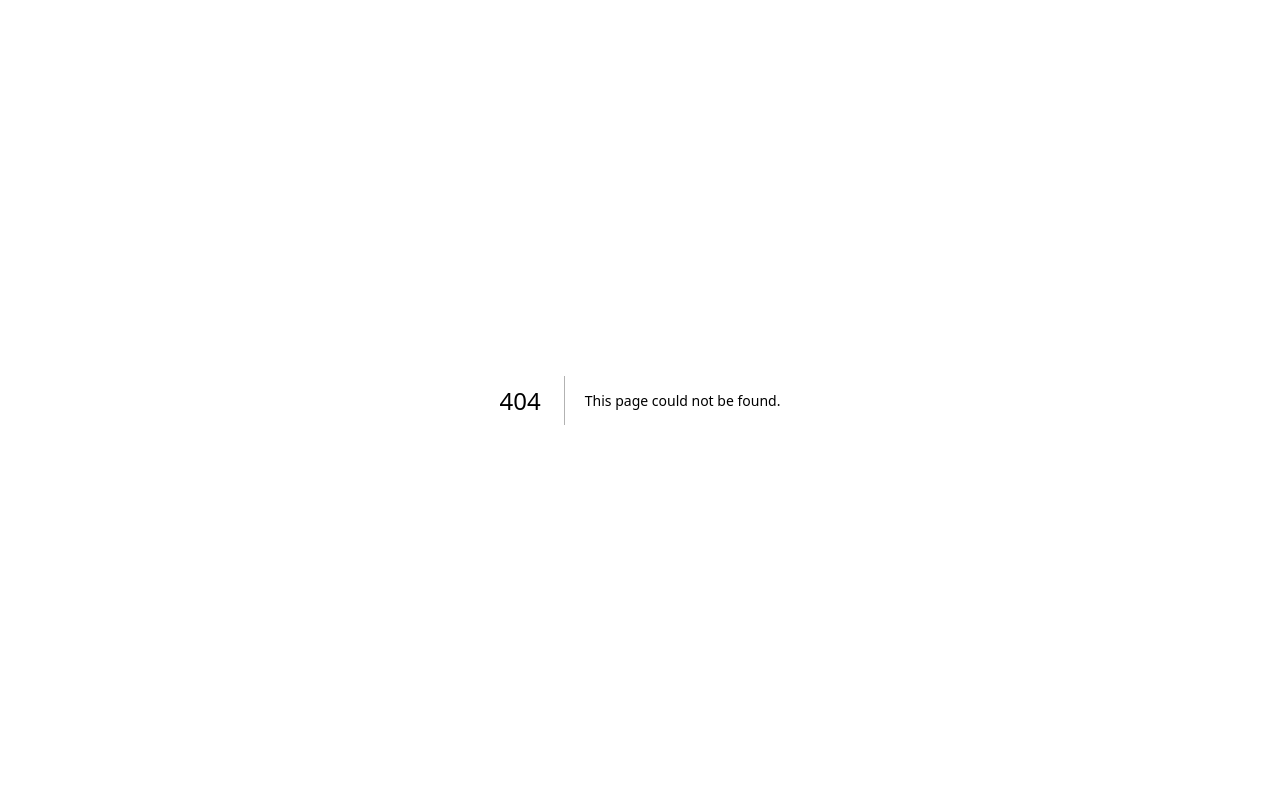
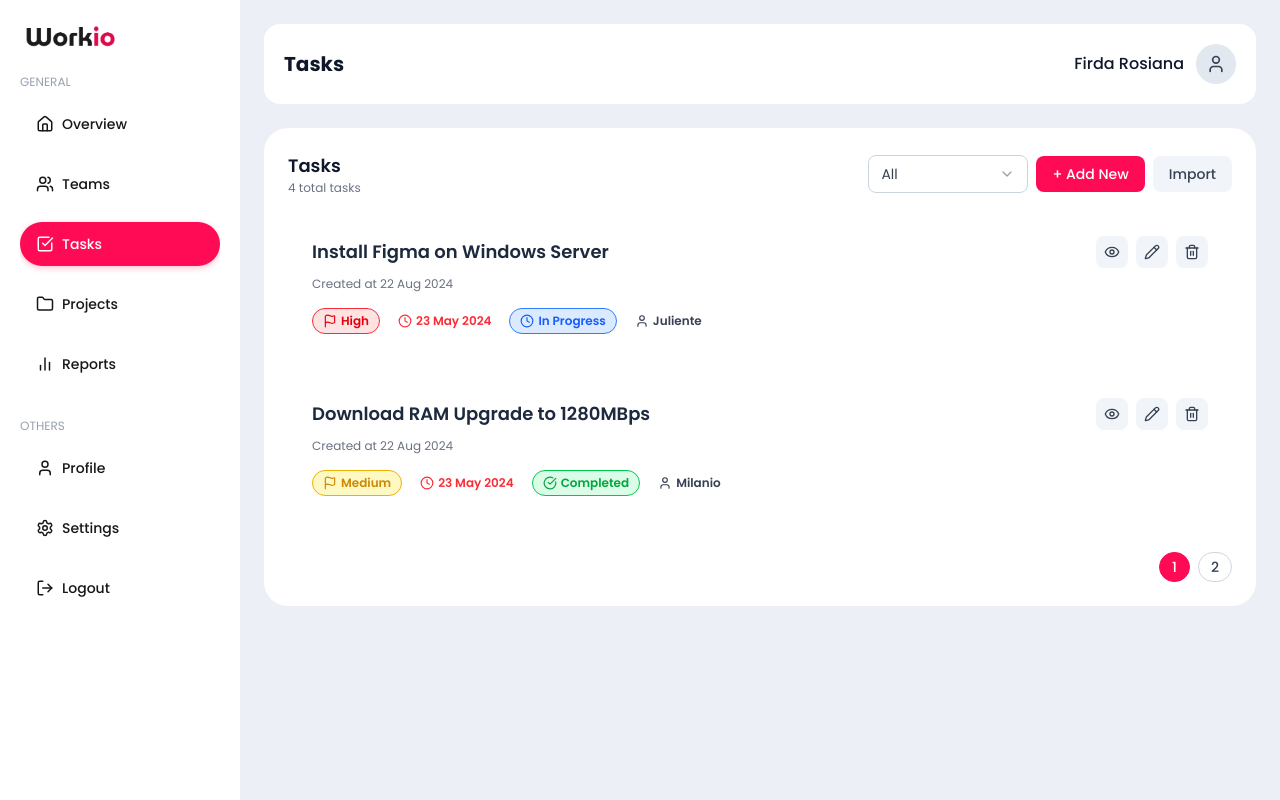
Before and after one commit to roziannn/workio-app, a Next.js app: page /tasks in a window 1280 px wide. Before the commit this address had no page. Built offline with nearby package versions, Linux system fonts and the light colour scheme.

Commit message:
feat(tasks): add task menu, datehelper, badge, datalistheader & pagination components

```diff
--- /dev/null
+++ b/app/(platform)/tasks/page.tsx
@@ -0,0 +1,84 @@
+"use client";
+import { useState } from "react";
+import { Flag, User, Trash2, Pencil, CheckCircle, Clock, LucideEye } from "lucide-react";
+import DataListHeader from "@/components/DataListHeader";
+import { formatDate } from "@/utils/dateHelper";
+import Badge from "@/components/Badge";
+import Pagination from "@/components/Pagination";
+
+export default function TasksPage() {
+  const [statusFilter, setStatusFilter] = useState("All");
+  const [currentPage, setCurrentPage] = useState(1);
+  const itemsPerPage = 2;
+
+  const tasks = [
+    { id: 1, title: "Install Figma on Windows Server", createdAt: "2024-08-22", dueDate: "2024-05-23", priority: "High", status: "In Progress", assignee: "Juliente" },
+    { id: 2, title: "Download RAM Upgrade to 1280MBps", createdAt: "2024-08-22", dueDate: "2024-05-23", priority: "Medium", status: "Completed", assignee: "Milanio" },
+    { id: 3, title: "Payment Settings for Kios Apps", createdAt: "2024-08-22", dueDate: "2024-05-23", priority: "Low", status: "In Progress", assignee: "Amaratki" },
+    { id: 4, title: "Deploy New API Endpoint", createdAt: "2024-08-25", dueDate: "2024-08-30", priority: "High", status: "In Progress", assignee: "Nadia" },
+  ];
+
+  const priorityStyles: Record<string, string> = {
+    High: "bg-red-100 text-red-600 border-red-500",
+    Medium: "bg-yellow-100 text-yellow-600 border-yellow-500",
+    Low: "bg-purple-100 text-purple-600 border-purple-500",
+  };
+
+  const statusStyles: Record<string, string> = {
+    "In Progress": "bg-blue-100 text-blue-600 border-blue-500",
+    Completed: "bg-green-100 text-green-600 border-green-500",
+  };
+
+  const filterOptions = ["All", "In Progress", "Completed"];
+  const filteredTasks = statusFilter === "All" ? tasks : tasks.filter((t) => t.status === statusFilter);
+
+  // Pagination logic
+  const totalPages = Math.ceil(filteredTasks.length / itemsPerPage);
+  const paginatedTasks = filteredTasks.slice((currentPage - 1) * itemsPerPage, currentPage * itemsPerPage);
+
+  return (
+    <div className="grid grid-cols-1 md:grid-cols-12 gap-6">
+      <div className="md:col-span-12 bg-white p-4 sm:p-6 rounded-3xl flex flex-col space-y-4">
+        <DataListHeader title="Tasks" total={filteredTasks.length} filterOptions={filterOptions} selectedFilter={statusFilter} onFilterChange={setStatusFilter} />
+
+        {paginatedTasks.map((task) => (
+          <div key={task.id} className="p-4 sm:p-6 hover:bg-slate-50 transition">
+            <div className="flex items-center justify-between mb-2">
+              <h2 className="text-base sm:text-lg font-semibold text-slate-800 hover:text-slate-900 cursor-pointer">{task.title}</h2>
+              <div className="flex space-x-2">
+                <button className="p-2 rounded-lg bg-slate-100 hover:bg-slate-200 text-gray-700 flex items-center justify-center">
+                  <LucideEye size={16} />
+                </button>
+                <button className="p-2 rounded-lg bg-slate-100 hover:bg-slate-200 text-gray-700 flex items-center justify-center">
+                  <Pencil size={16} />
+                </button>
+                <button className="p-2 rounded-lg bg-slate-100 hover:bg-red-500 text-gray-700 hover:text-white flex items-center justify-center">
+                  <Trash2 size={16} />
+                </button>
+              </div>
+            </div>
+
+            <p className="text-xs text-gray-500 mb-4">Created at {formatDate(task.createdAt)}</p>
+
+            <div className="flex items-center space-x-2 text-sm">
+              <Badge colorClass={priorityStyles[task.priority]} icon={<Flag size={14} />}>
+                {task.priority}
+              </Badge>
+              <Badge colorClass="text-red-500 border-none bg-transparent" icon={<Clock size={14} />}>
+                {formatDate(task.dueDate)}
+              </Badge>
+              <Badge colorClass={statusStyles[task.status]} icon={task.status === "Completed" ? <CheckCircle size={14} /> : <Clock size={14} />}>
+                {task.status}
+              </Badge>
+              <Badge colorClass="text-gray-700 border-none bg-transparent" icon={<User size={14} />}>
+                {task.assignee}
+              </Badge>
+            </div>
+          </div>
+        ))}
+
+        <Pagination currentPage={currentPage} totalPages={totalPages} onPageChange={setCurrentPage} />
+      </div>
+    </div>
+  );
+}
--- a/app/(platform)/teams/page.tsx
+++ b/app/(platform)/teams/page.tsx
@@ -2,6 +2,7 @@
 
 import { useState } from "react";
 import { Eye, Pencil, CheckCircle, XCircle } from "lucide-react";
+import Badge from "@/components/Badge";
 
 export default function TeamsPage() {
   const people = [
@@ -11,6 +12,11 @@ export default function TeamsPage() {
     { id: 4, name: "Diana Prince", email: "diana@example.com", role: "QA", subRole: "Engineer", registeredAt: "2024-03-05", status: "Inactive" },
     { id: 5, name: "Ethan Hunt", email: "ethan@example.com", role: "Marketing", subRole: "Specialist", registeredAt: "2024-03-15", status: "Active" },
   ];
+
+  const personStatusStyles: Record<string, string> = {
+    Active: "bg-green-100 text-green-700 border-green-500",
+    Inactive: "bg-red-100 text-red-700 border-red-500",
+  };
 
   const itemsPerPage = 5;
   const [currentPage, setCurrentPage] = useState(1);
@@ -66,10 +72,9 @@ export default function TeamsPage() {
                   </td>
 
                   <td className="px-6 py-4 whitespace-nowrap text-center">
-                    <span className={`inline-flex items-center px-3 py-1 rounded-full text-xs font-medium border ${person.status === "Active" ? "bg-green-100 text-green-700 border-green-500" : "bg-red-100 text-red-700 border-red-500"}`}>
-                      {person.status === "Active" ? <CheckCircle className="h-3 w-3 mr-1" /> : <XCircle className="h-3 w-3 mr-1" />}
+                    <Badge colorClass={personStatusStyles[person.status]} icon={person.status === "Active" ? <CheckCircle className="h-3 w-3" /> : <XCircle className="h-3 w-3" />}>
                       {person.status}
-                    </span>
+                    </Badge>
                   </td>
 
                   <td className="px-6 py-4 whitespace-nowrap text-right flex justify-end space-x-2">
--- /dev/null
+++ b/components/Badge.tsx
@@ -0,0 +1,16 @@
+import React from "react";
+
+interface BadgeProps {
+  children: React.ReactNode;
+  colorClass?: string;
+  icon?: React.ReactNode;
+}
+
+export default function Badge({ children, colorClass, icon }: BadgeProps) {
+  return (
+    <span className={`inline-flex items-center px-2.5 py-1 rounded-full border text-xs font-semibold ${colorClass}`}>
+      {icon && <span className="mr-1">{icon}</span>}
+      {children}
+    </span>
+  );
+}
--- /dev/null
+++ b/components/DataListHeader.tsx
@@ -0,0 +1,65 @@
+import React, { useState } from "react";
+import { ChevronDown, Check } from "lucide-react";
+
+interface DataListHeaderProps {
+  title: string;
+  total: number;
+  onAddNew?: () => void;
+  onImport?: () => void;
+  filterOptions?: string[];
+  selectedFilter?: string;
+  onFilterChange?: (value: string) => void;
+}
+
+export default function DataListHeader({ title, total, onAddNew, onImport, filterOptions, selectedFilter, onFilterChange }: DataListHeaderProps) {
+  const [open, setOpen] = useState(false);
+
+  return (
+    <div className="flex items-center justify-between mb-4">
+      <h2 className="text-sm sm:text-md font-semibold text-slate-600 flex flex-col">
+        <span className="text-lg text-slate-900">{title}</span>
+        <p className="text-xs text-gray-500 font-normal">
+          {total} total {title.toLowerCase()}
+        </p>
+      </h2>
+
+      <div className="flex items-center space-x-2">
+        {/* Filter */}
+        {filterOptions && onFilterChange && (
+          <div className="relative">
+            <button onClick={() => setOpen(!open)} className="w-40 flex items-center justify-between px-3 py-2 border border-slate-300 rounded-lg text-sm text-gray-700 bg-white hover:bg-gray-50 transition">
+              <span>{selectedFilter || "All"}</span>
+              <ChevronDown size={16} className={`ml-2 text-gray-400 transition-transform ${open ? "rotate-180" : ""}`} />
+            </button>
+
+            {open && (
+              <div className="absolute mt-2 w-40 bg-white border border-gray-100 rounded-lg shadow-lg z-10">
+                {filterOptions.map((opt) => (
+                  <div
+                    key={opt}
+                    onClick={() => {
+                      onFilterChange(opt);
+                      setOpen(false);
+                    }}
+                    className={`flex items-center justify-between px-3 py-2 text-sm cursor-pointer hover:bg-gray-100 ${selectedFilter === opt ? "text-slate-900 font-semibold" : "text-gray-700"}`}
+                  >
+                    <span>{opt}</span>
+                    {selectedFilter === opt && <Check size={14} />}
+                  </div>
+                ))}
+              </div>
+            )}
+          </div>
+        )}
+
+        {/* Buttons */}
+        <button onClick={onAddNew} className="px-3 py-1 sm:px-4 sm:py-2 rounded-lg bg-[#FF0B55] text-white text-xs sm:text-sm font-medium hover:bg-[#e00a4c] transition">
+          + Add New
+        </button>
+        <button onClick={onImport} className="px-3 py-1 sm:px-4 sm:py-2 rounded-lg bg-slate-100 text-gray-700 text-xs sm:text-sm font-medium hover:bg-slate-200 transition">
+          Import
+        </button>
+      </div>
+    </div>
+  );
+}
--- /dev/null
+++ b/components/Pagination.tsx
@@ -0,0 +1,25 @@
+import React from "react";
+
+interface PaginationProps {
+  currentPage: number;
+  totalPages: number;
+  onPageChange: (page: number) => void;
+}
+
+export default function Pagination({ currentPage, totalPages, onPageChange }: PaginationProps) {
+  const pages = Array.from({ length: totalPages }, (_, i) => i + 1);
+
+  return (
+    <div className="flex justify-end space-x-2 mt-4">
+      {pages.map((page) => (
+        <button
+          key={page}
+          onClick={() => onPageChange(page)}
+          className={`px-3 py-1 rounded-full text-sm font-medium border transition ${page === currentPage ? "bg-[#FF0B55] text-white border-[#FF0B55]" : "bg-white text-gray-700 border-gray-300 hover:bg-gray-100"}`}
+        >
+          {page}
+        </button>
+      ))}
+    </div>
+  );
+}
--- /dev/null
+++ b/utils/dateHelper.ts
@@ -0,0 +1,10 @@
+export function formatDate(dateString: string, options?: Intl.DateTimeFormatOptions) {
+  const date = new Date(dateString);
+  if (isNaN(date.getTime())) return dateString;
+  return date.toLocaleDateString("en-GB", {
+    day: "2-digit",
+    month: "short",
+    year: "numeric",
+    ...options,
+  });
+}
```
